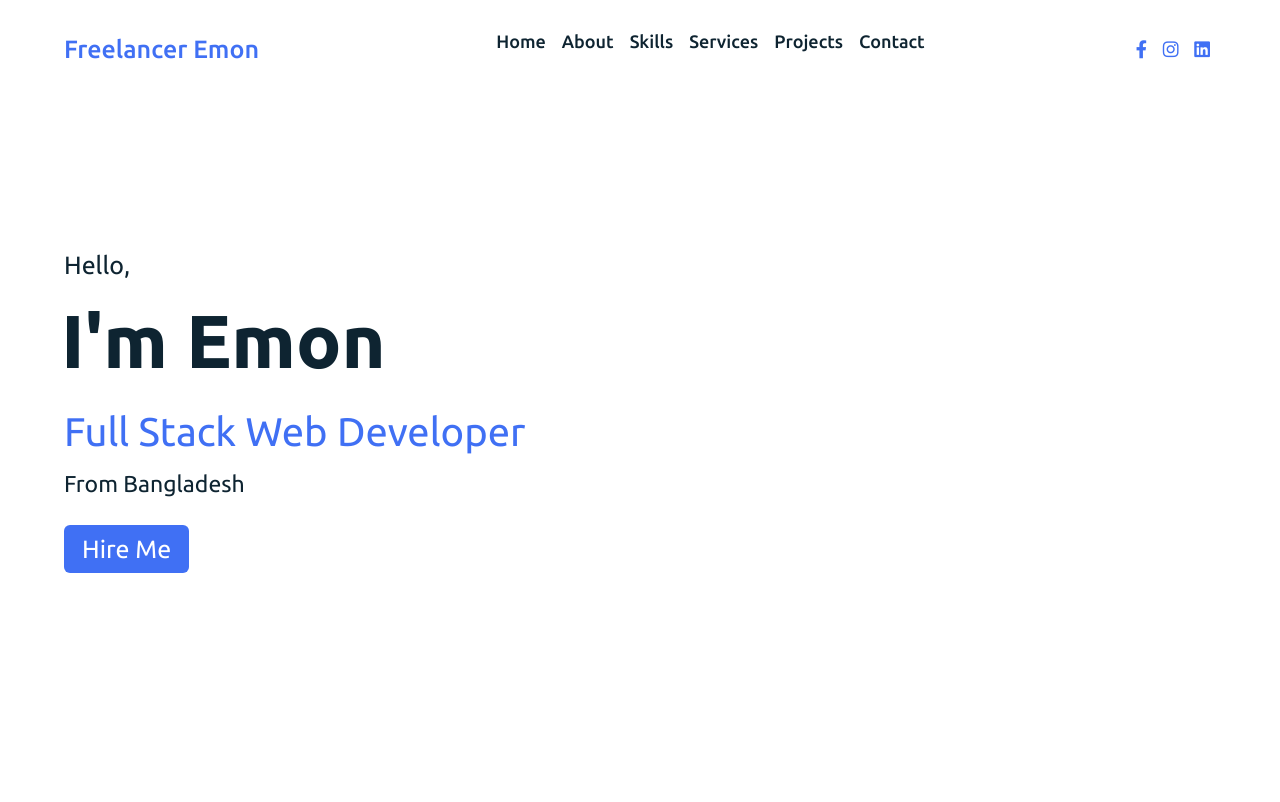
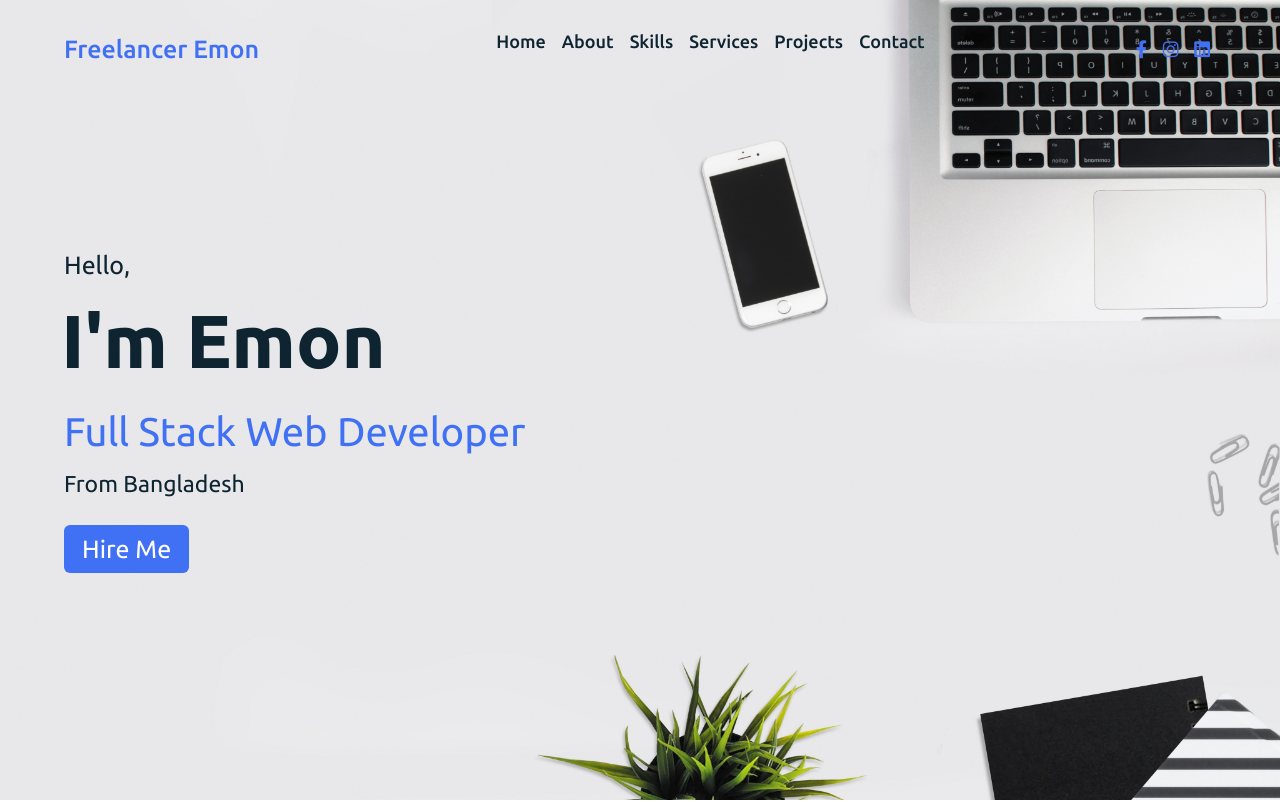
Before and after one commit to GreatEmon/portfolio, a plain HTML site: page index.html in a window 1280 px wide. Shown: the top 802 px of the page. Drawn offline with nearby package versions, Linux system fonts and the light colour scheme.

Commit message:
Location fix

```diff
--- a/style.css
+++ b/style.css
@@ -113,7 +113,7 @@ nav.sticky .menu-btn{
 .home{
   height: 100vh;
   width: 100%;
-  background: url("images/Background.jpg") no-repeat;
+  background: url("Background.jpg") no-repeat;
   background-size: cover;
   background-position: center;
   background-attachment: fixed;
```
